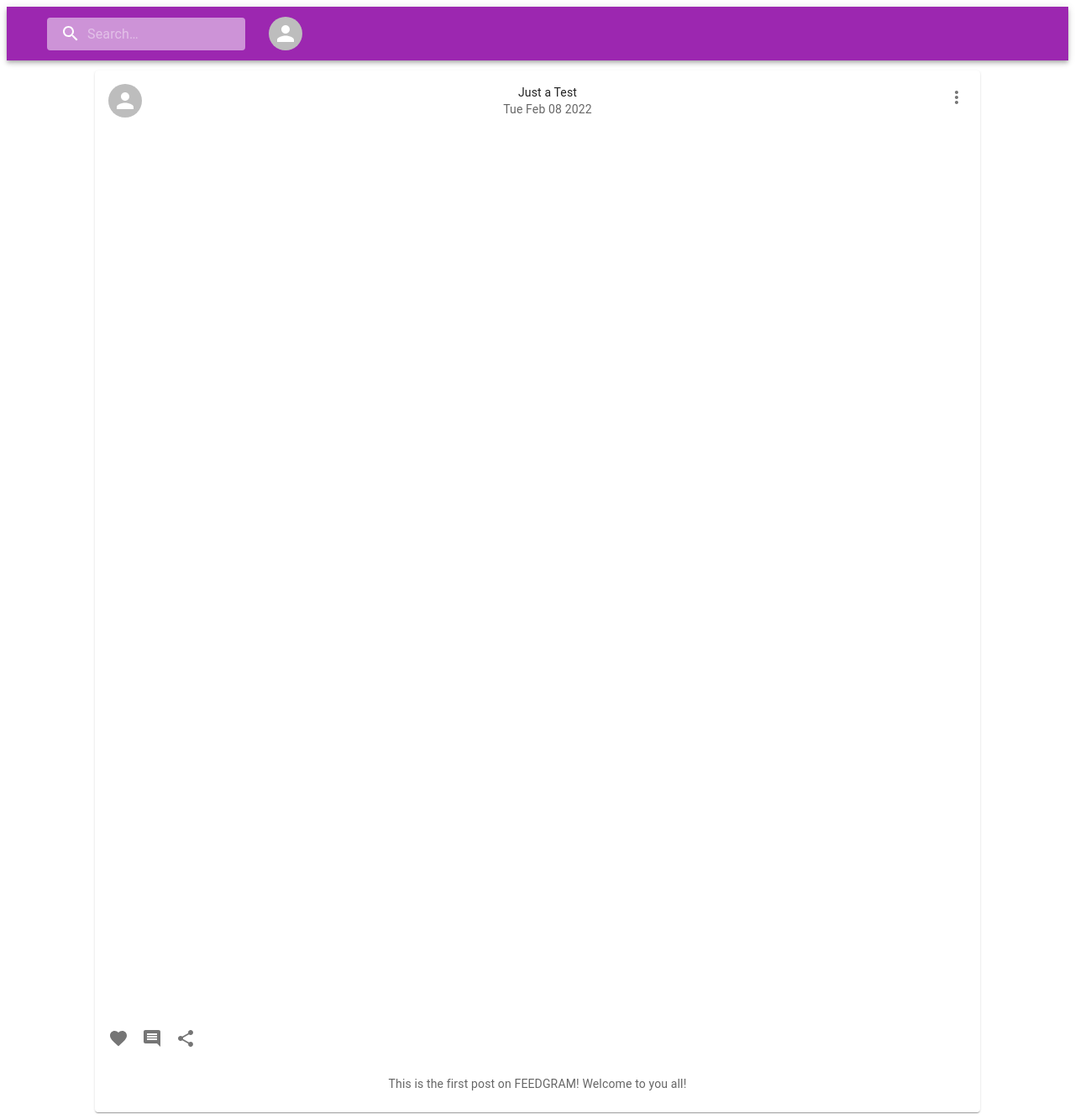
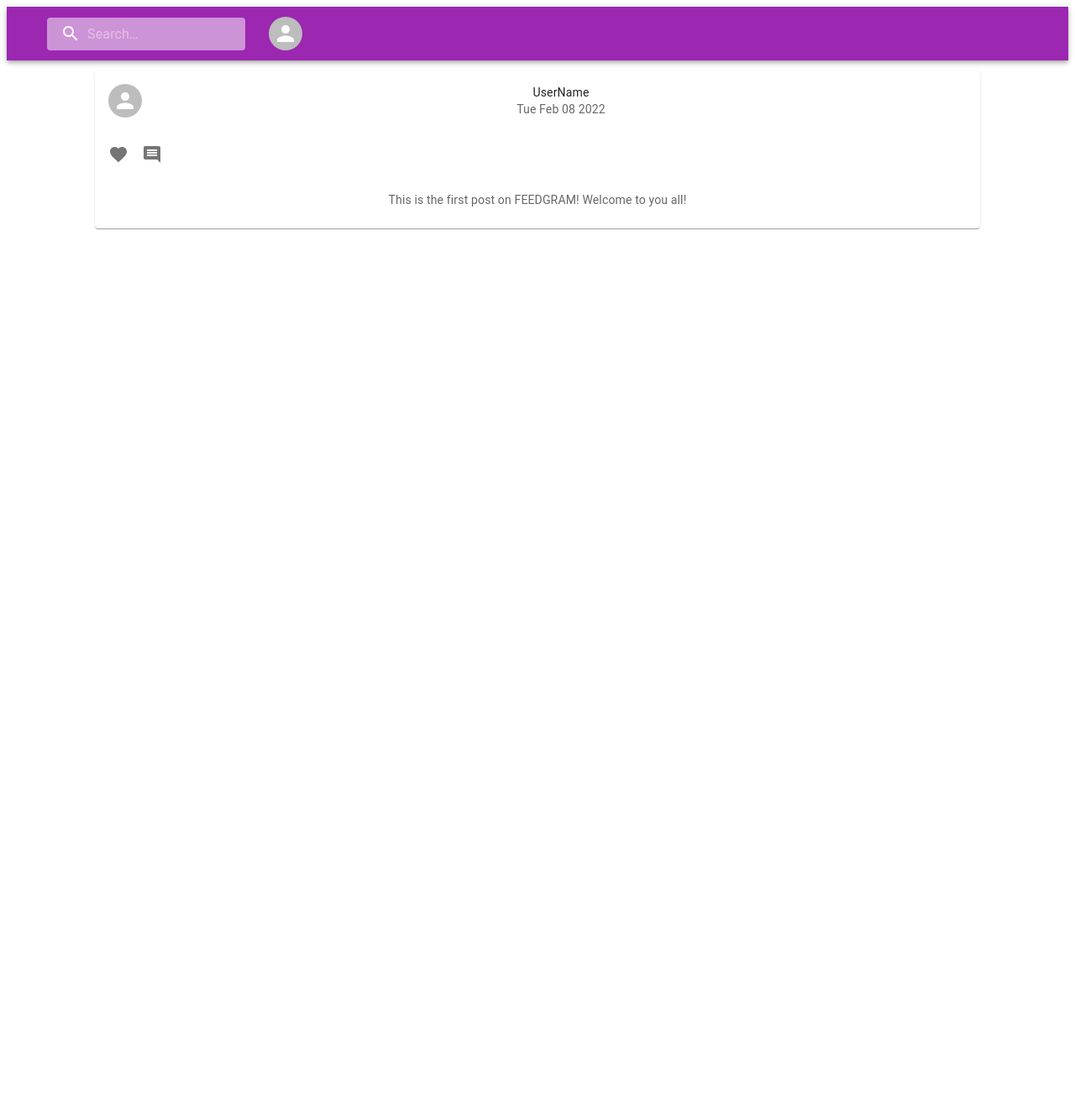
Before and after one commit to tombaier/bix-feedgram, a React (Create React App) app: page /feed in a window 1280 px wide. Shown: the whole page at 84% size. After the commit the page ends 800 px from the top, so only its background shows below. Built offline with nearby package versions, Linux system fonts and the light colour scheme; no server answers; the database is empty; sample sign-in values are in the browser's storage.

Commit message:
post.tsx improved

```diff
--- a/src/components/Post.tsx
+++ b/src/components/Post.tsx
@@ -1,29 +1,18 @@
 import { Card, CardHeader, CardMedia, CardContent, CardActions, Avatar, IconButton, Typography } from '@mui/material'
-import { Favorite, Comment, Share, MoreVert } from '@mui/icons-material'
-import { makeStyles } from '@mui/styles'
+import { Favorite, Comment } from '@mui/icons-material'
 
-const useStyles = makeStyles({
-    media: {
-        height: 0,
-        paddingTop: '100%'
-    }
-})
 
 const Post = () => {
-  const {media} = useStyles()
+
   return (
       <Card>
           <CardHeader
             avatar = {<Avatar />}
-            title = 'Just a Test'
+            title = 'UserName'
             subheader = {new Date().toDateString()}
-            action = {
-                <IconButton>
-                    <MoreVert />
-                </IconButton>
-            }
           />
-          <CardMedia className={media} />
+
+          <CardMedia />
 
           <CardActions disableSpacing>
               <IconButton>
@@ -34,9 +23,6 @@ const Post = () => {
                     <Comment />
               </IconButton>
 
-              <IconButton>
-                    <Share />
-              </IconButton>
           </CardActions>
 
           <CardContent>
```
